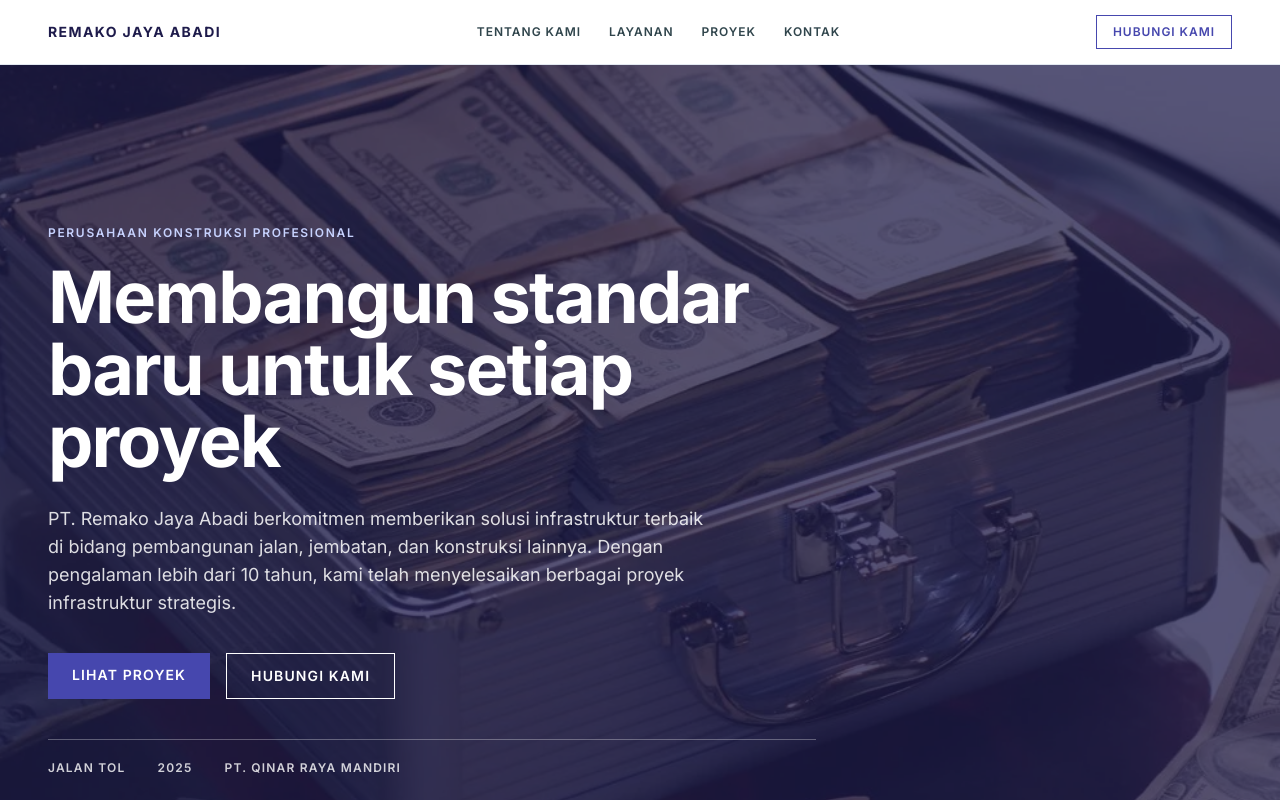
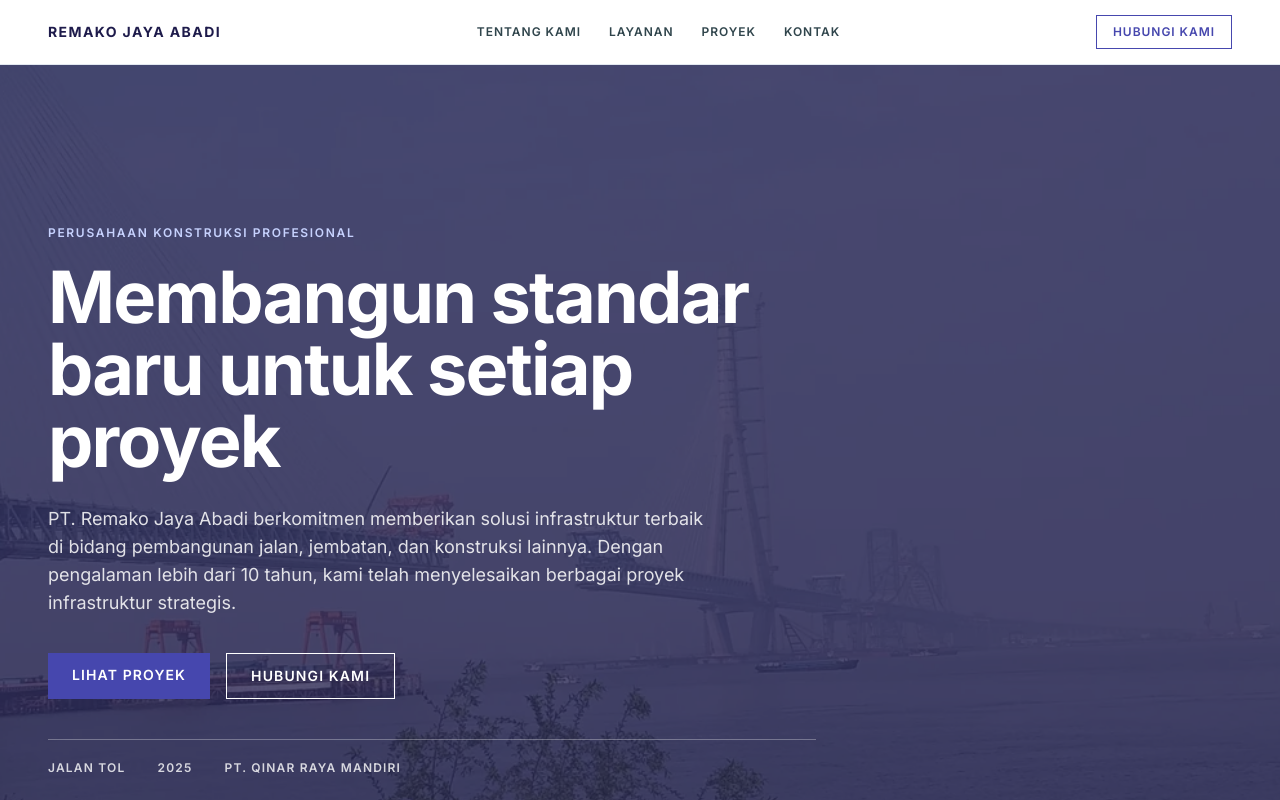
Before and after one commit to inisalman/remakojayaabadi, a Nuxt app in the folder frontend/: page / in a window 1280 px wide. Shown: the top 800 px of the page. Built offline with nearby package versions, Linux system fonts and the light colour scheme.

Commit message:
feat: bridge construction hero image (Changtai Yangtze River Bridge)

```diff
--- a/frontend/pages/index.vue
+++ b/frontend/pages/index.vue
@@ -13,7 +13,7 @@ useHead({
 
 const activeCategory = ref('Semua')
 const categories = ['Semua', 'Jalan Tol', 'Jembatan', 'Infrastruktur']
-const heroImage = '/images/hero/construction-hero-v2.webp'
+const heroImage = '/images/hero/bridge-construction-v3.webp'
 const aboutImage = '/images/about/heavy-equipment.webp'
 const heroProject = projects[0]
 const filteredProjects = computed(() => activeCategory.value === 'Semua'
@@ -27,7 +27,7 @@ const compactProjects = computed(() => activeCategory.value === 'Semua'
 
 <template>
   <section class="relative isolate overflow-hidden bg-dark text-white">
-    <img :src="heroImage" alt="Konstruksi infrastruktur" fetchpriority="high" class="absolute inset-0 -z-20 h-full w-full object-cover">
+    <img :src="heroImage" alt="Pembangunan jembatan oleh PT. Remako Jaya Abadi" fetchpriority="high" class="absolute inset-0 -z-20 h-full w-full object-cover">
     <div class="absolute inset-0 -z-10 bg-dark/75" />
     <div class="mx-auto max-w-7xl px-6 py-28 sm:px-12 lg:py-40">
       <div class="max-w-3xl">
```
Also changed, not shown: frontend/public/images/hero/bridge-construction-v3.webp (added).
